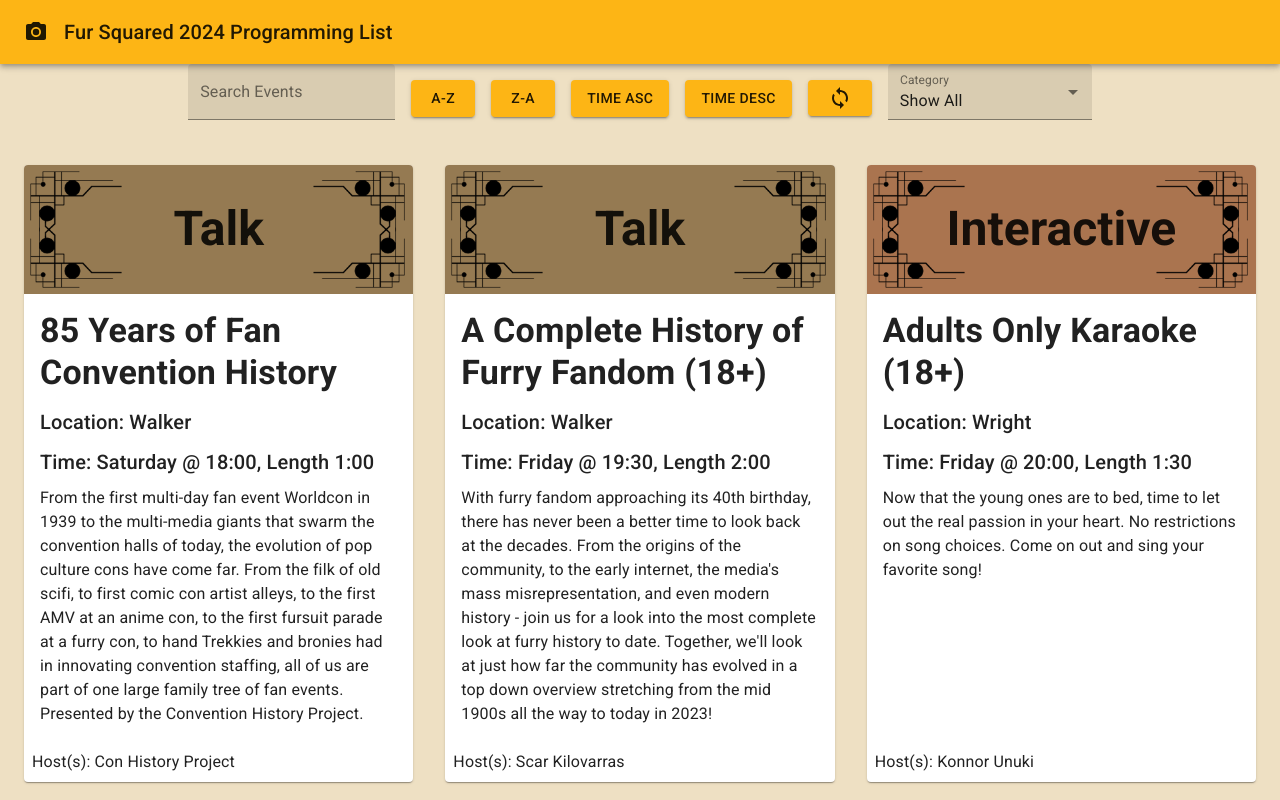
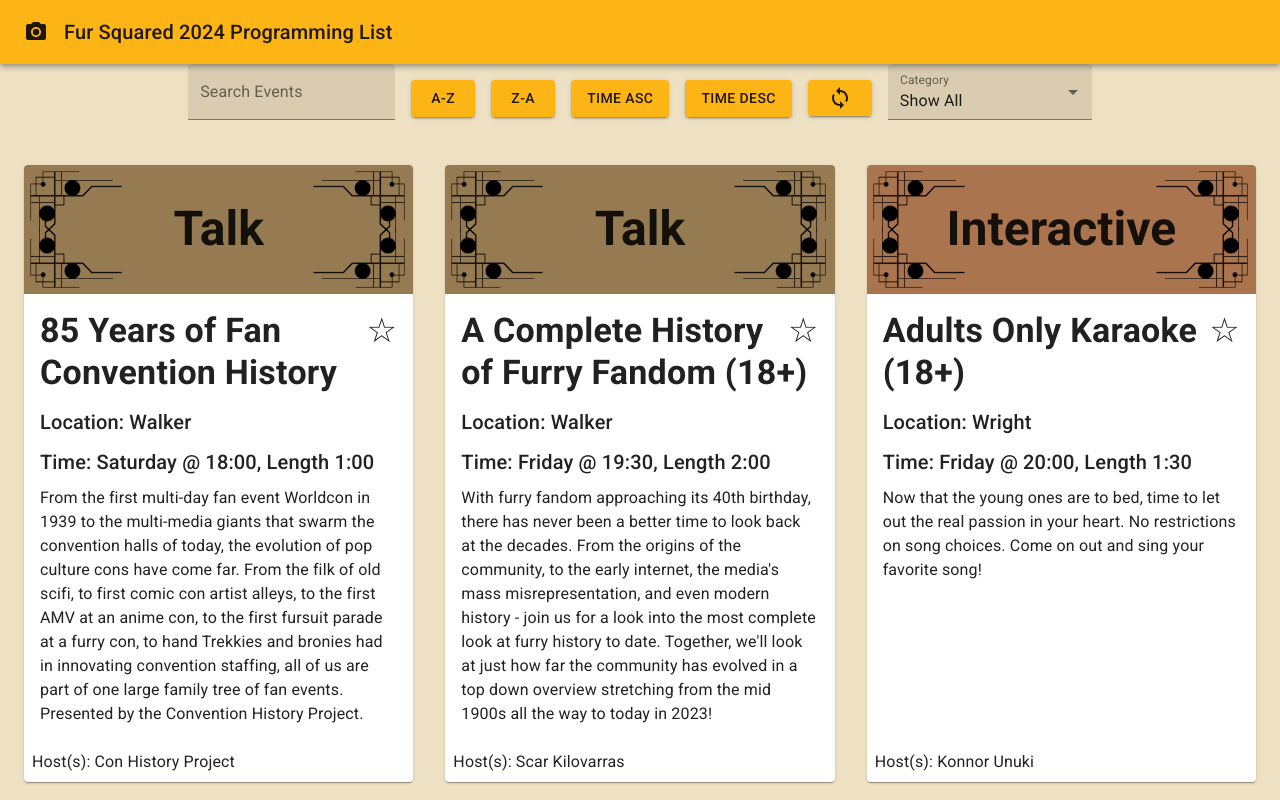
Before and after one commit to draggor/event-listing-page, a React (Create React App) app: page / in a window 1280 px wide. Shown: the top 800 px of the page. Built offline with nearby package versions, Linux system fonts and the light colour scheme; what knuth-shuffle-seeded would draw is missing.

Commit message:
Basics for favoriting events

```diff
--- a/src/Album.js
+++ b/src/Album.js
@@ -105,9 +105,14 @@ export default function Album({cards}) {
                 </Typography>
               </Box>
               <CardContent className={classes.cardContent}>
-                <Typography gutterBottom variant="h4" component="h2" style={{fontWeight: 'bold'}}>
-                  {card.Title}
-                </Typography>
+                <Box>
+                  <Typography variant="h4" component="h2" style={{float: 'right'}}>
+                    ☆
+                  </Typography>
+                  <Typography gutterBottom variant="h4" component="h2" style={{fontWeight: 'bold'}}>
+                    {card.Title}
+                  </Typography>
+                </Box>
                 <Box mb={'8px'}>
                     <Typography variant="h6">
                       Location: {card.Room}
```
Also changed, not shown: 6 other files (tests, documents, lock files or other folders).
